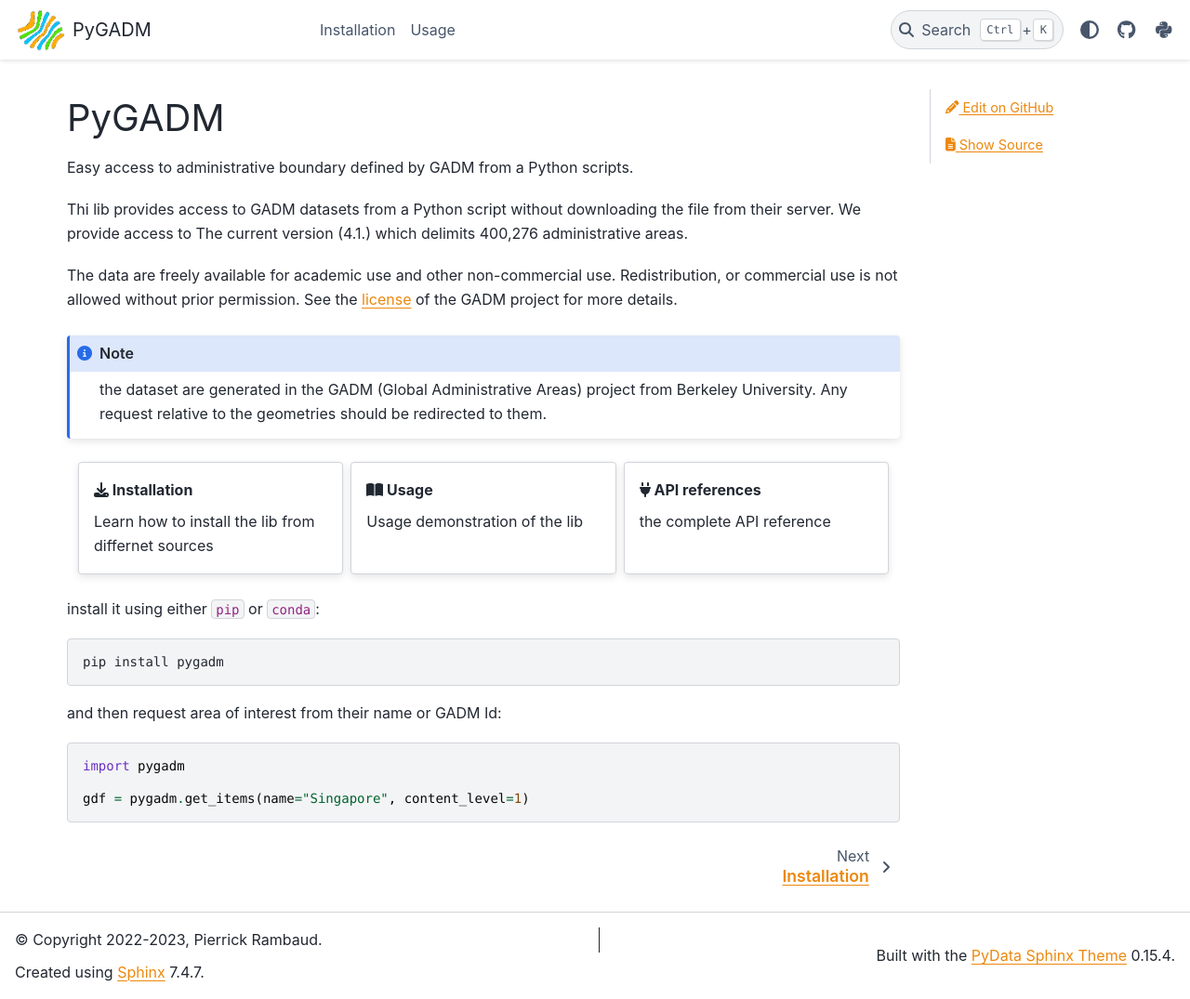
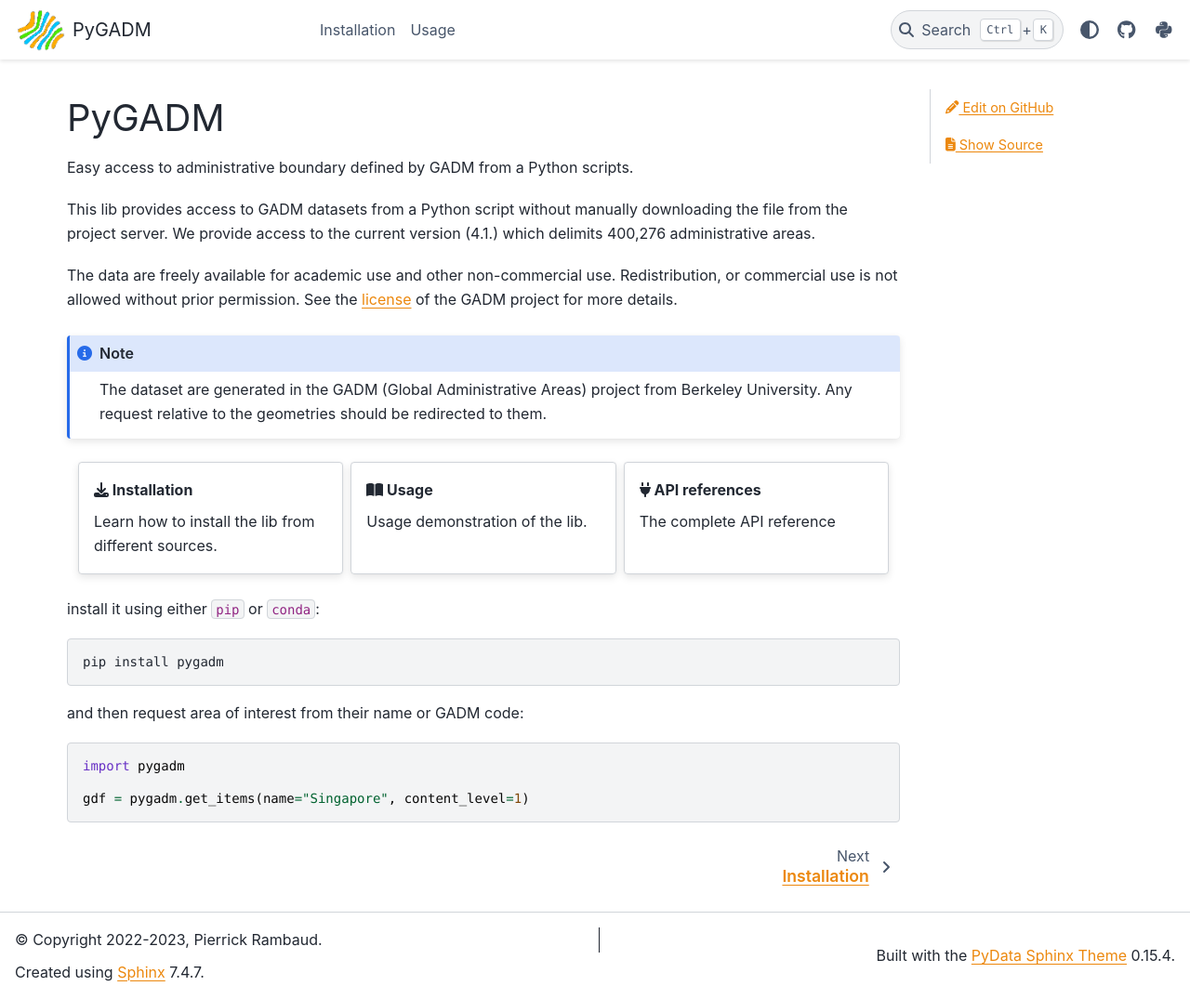
Before and after one commit to 12rambau/pygadm, a Sphinx documentation site: the page built from docs/source/index.rst, in a window 1280 px wide and 1075 px high. Shown: the whole window at 93% size. Built offline with Sphinx 7.4.7 and the PyData theme 0.15.4, drawn with Linux system fonts in a browser that asks for light colours; pages that are not in the unit, such as notebooks, are missing from menus.

Commit message:
docs: typo

```diff
--- a/docs/source/index.rst
+++ b/docs/source/index.rst
@@ -10,13 +10,13 @@
 
 Easy access to administrative boundary defined by GADM from a Python scripts.
 
-Thi lib provides access to GADM datasets from a Python script without downloading the file from their server. We provide access to The current version (4.1.) which delimits 400,276 administrative areas.
+This lib provides access to GADM datasets from a Python script without manually downloading the file from the project server. We provide access to the current version (4.1.) which delimits 400,276 administrative areas.
 
 The data are freely available for academic use and other non-commercial use. Redistribution, or commercial use is not allowed without prior permission. See the `license <https://gadm.org/license.html>`__ of the GADM project for more details.
 
 .. note::
 
-   the dataset are generated in the GADM (Global Administrative Areas) project from Berkeley University. Any request relative to the geometries should be redirected to them.
+   The dataset are generated in the GADM (Global Administrative Areas) project from Berkeley University. Any request relative to the geometries should be redirected to them.
 
 .. grid:: 1 2 2 3
     :gutter: 2
@@ -24,17 +24,17 @@
     .. grid-item-card:: :fas:`download` Installation
         :link: setup.html
 
-        Learn how to install the lib from differnet sources
+        Learn how to install the lib from different sources.
 
     .. grid-item-card:: :fas:`book-open` Usage
         :link: usage.html
 
-        Usage demonstration of the lib
+        Usage demonstration of the lib.
 
     .. grid-item-card:: :fas:`plug` API references
         :link: _api/module.html
 
-        the complete API reference
+        The complete API reference
 
 install it using either ``pip`` or ``conda``:
 
@@ -42,7 +42,7 @@
 
    pip install pygadm
 
-and then request area of interest from their name or GADM Id:
+and then request area of interest from their name or GADM code:
 
 .. code-block::
 
```
